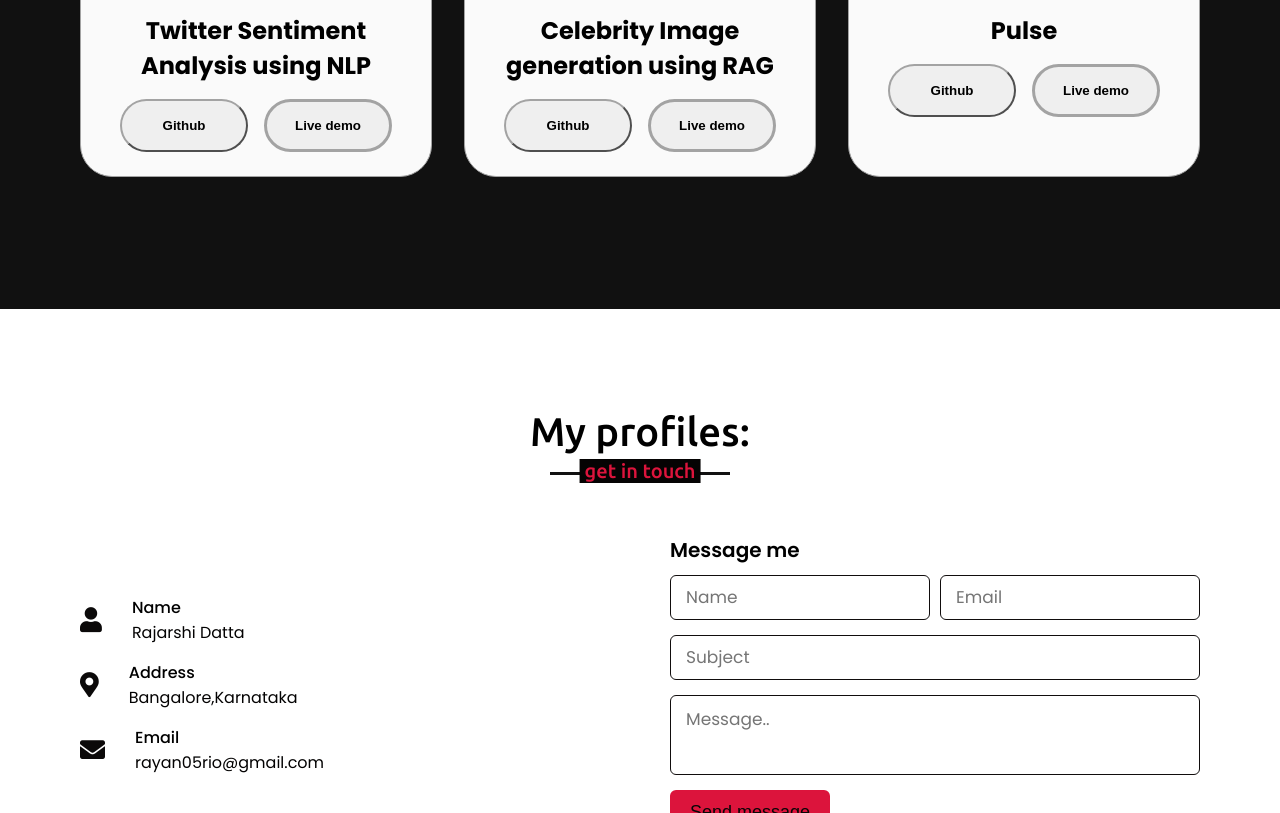
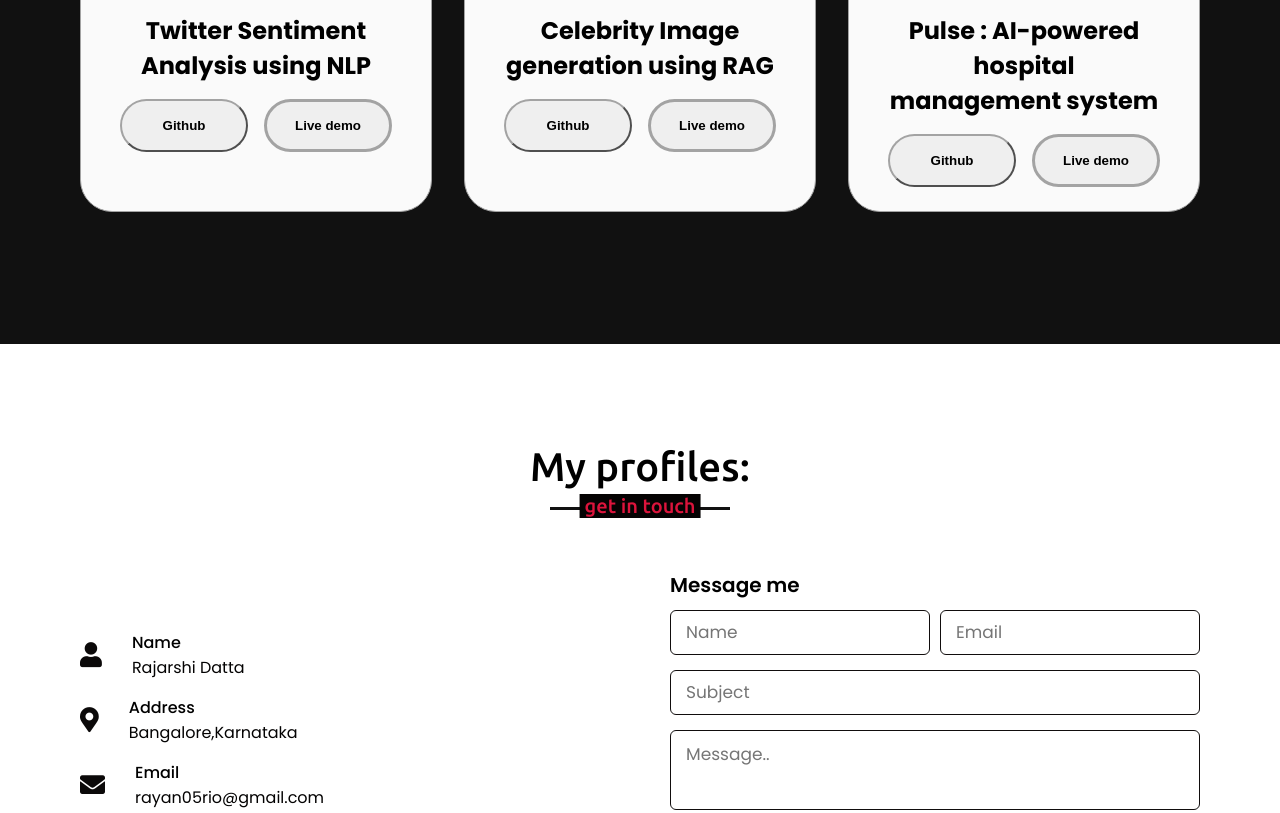
Before and after one commit to rajarshidattapy/Portfolio-website, a plain HTML site: page index.html in a window 1280 px wide. Shown: the part 3474-4287 px from the top of the page. Drawn offline with nearby package versions, Linux system fonts and the light colour scheme.

Commit message:
Update index.html

```diff
--- a/index.html
+++ b/index.html
@@ -214,7 +214,7 @@
                             <div class="article-container">
                                 <img src="https://images.squarespace-cdn.com/content/v1/5bac99efb2cf79a76d80781d/5f459e91-05de-456d-8ab4-7cf548b447fa/Leveraging+AI.jpg" alt="project 3" class="project-img" />
                             </div>
-                            <h2 class="experience-sub-title project-title">Pulse  </h2>
+                            <h2 class="experience-sub-title project-title">Pulse : AI-powered hospital management system</h2>
                             <div class="btn-container">
                                 <button class="btn btn- color-2 project-btn"
                                     onclick="location.href='https://github.com/rajarshidattapy/Pulse'"><!--ADD YOUR PROJECTB 1 DETAILS HERE AND ALSO GITHUB LINKS -->
```
